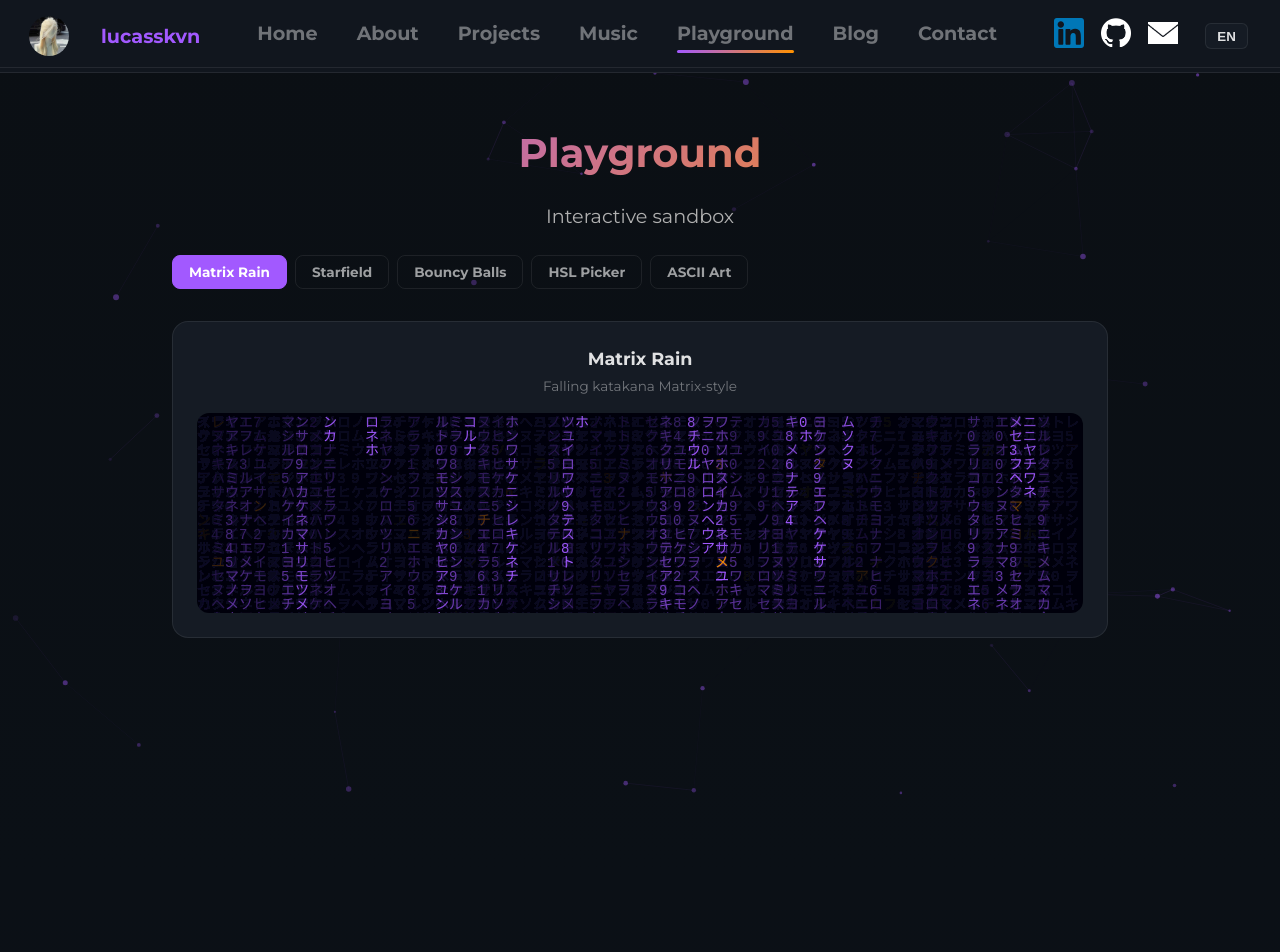
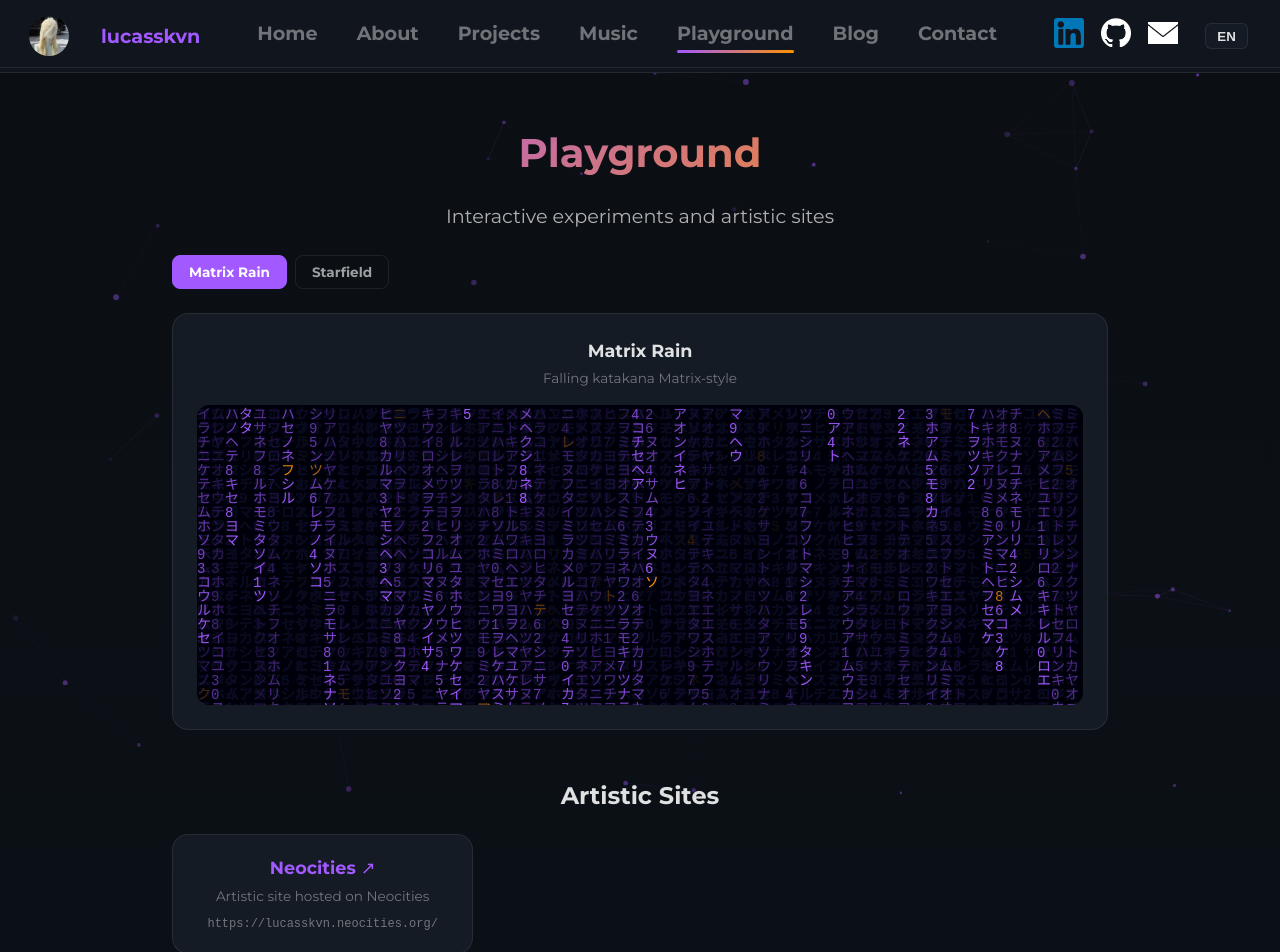
Before and after one commit to lucasskvn/lucasskvn.github.io, a React (Vite) app: page /playground in a window 1280 px wide. Shown: the top 952 px of the page. Built offline with nearby package versions, Linux system fonts and the light colour scheme; no server answers.

Commit message:
[UPDATE] Playground: keep Matrix+Starfield, add artistic sites section

```diff
--- a/src/pages/Playground.tsx
+++ b/src/pages/Playground.tsx
@@ -39,7 +39,7 @@ function MatrixRain() {
   }, []);
 
   return (
-    <canvas ref={canvasRef} style={{ width: '100%', height: 200, borderRadius: 12, display: 'block' }} />
+    <canvas ref={canvasRef} style={{ width: '100%', height: 300, borderRadius: 12, display: 'block' }} />
   );
 }
 
@@ -94,154 +94,23 @@ function Starfield() {
   }, []);
 
   return (
-    <canvas ref={canvasRef} style={{ width: '100%', height: 200, borderRadius: 12, display: 'block' }} />
+    <canvas ref={canvasRef} style={{ width: '100%', height: 300, borderRadius: 12, display: 'block' }} />
   );
 }
 
-/* ─── Color Picker ─── */
-function ColorPicker() {
-  const [hue, setHue] = useState(270);
-  const [saturation, setSaturation] = useState(100);
-  const [lightness, setLightness] = useState(50);
-
-  const color = `hsl(${hue}, ${saturation}%, ${lightness}%)`;
-
-  return (
-    <div style={{ display: 'flex', flexDirection: 'column', gap: 12 }}>
-      <div style={{ width: '100%', height: 80, borderRadius: 10, background: color, transition: 'background 0.2s' }} />
-      <div style={{ display: 'flex', flexDirection: 'column', gap: 8 }}>
-        <label style={{ display: 'flex', justifyContent: 'space-between', color: 'var(--text-secondary)', fontSize: '0.85rem' }}>
-          Hue <span>{hue}°</span>
-        </label>
-        <input type="range" min={0} max={360} value={hue} onChange={e => setHue(+e.target.value)} style={{ width: '100%', accentColor: color }} />
-        <label style={{ display: 'flex', justifyContent: 'space-between', color: 'var(--text-secondary)', fontSize: '0.85rem' }}>
-          Saturation <span>{saturation}%</span>
-        </label>
-        <input type="range" min={0} max={100} value={saturation} onChange={e => setSaturation(+e.target.value)} style={{ width: '100%', accentColor: color }} />
-        <label style={{ display: 'flex', justifyContent: 'space-between', color: 'var(--text-secondary)', fontSize: '0.85rem' }}>
-          Lightness <span>{lightness}%</span>
-        </label>
-        <input type="range" min={0} max={100} value={lightness} onChange={e => setLightness(+e.target.value)} style={{ width: '100%', accentColor: color }} />
-      </div>
-      <code style={{ color: 'var(--text-muted)', fontSize: '0.8rem', textAlign: 'center' }}>{color}</code>
-    </div>
-  );
-}
-
-/* ─── Bouncy Balls ─── */
-function BouncyBalls() {
-  const canvasRef = useRef<HTMLCanvasElement>(null);
-
-  useEffect(() => {
-    const canvas = canvasRef.current;
-    if (!canvas) return;
-    const ctx = canvas.getContext('2d');
-    if (!ctx) return;
-
-    canvas.width = canvas.clientWidth;
-    canvas.height = canvas.clientHeight;
-
-    const balls = Array.from({ length: 15 }, () => ({
-      x: Math.random() * canvas.width,
-      y: Math.random() * canvas.height,
-      vx: (Math.random() - 0.5) * 4,
-      vy: (Math.random() - 0.5) * 4,
-      r: Math.random() * 12 + 6,
-      hue: Math.random() * 360,
-    }));
-
-    const draw = () => {
-      ctx.fillStyle = 'rgba(11, 15, 20, 0.1)';
-      ctx.fillRect(0, 0, canvas.width, canvas.height);
-
-      for (const b of balls) {
-        b.x += b.vx;
-        b.y += b.vy;
-        if (b.x < b.r || b.x > canvas.width - b.r) b.vx *= -1;
-        if (b.y < b.r || b.y > canvas.height - b.r) b.vy *= -1;
-
-        ctx.beginPath();
-        ctx.arc(b.x, b.y, b.r, 0, Math.PI * 2);
-        ctx.fillStyle = `hsl(${b.hue}, 80%, 60%)`;
-        ctx.fill();
-        b.hue = (b.hue + 1) % 360;
-      }
-    };
-
-    const interval = setInterval(draw, 30);
-    return () => clearInterval(interval);
-  }, []);
-
-  return (
-    <canvas ref={canvasRef} style={{ width: '100%', height: 200, borderRadius: 12, display: 'block' }} />
-  );
-}
-
-/* ─── ASCII Art Generator ─── */
-function AsciiArt() {
-  const [text, setText] = useState('lucasskvn');
-  const [art, setArt] = useState('');
-
-  const generate = () => {
-    if (!text) { setArt(''); return; }
-    const chars = '@%#*+=-:. ';
-    const lines: string[] = [];
-    const w = 40;
-    const h = 8;
-    for (let y = 0; y < h; y++) {
-      let line = '';
-      for (let x = 0; x < w; x++) {
-        const i = Math.floor(Math.random() * chars.length);
-        line += chars[i];
-      }
-      lines.push(line);
-    }
-    // Insert text in the middle
-    const mid = Math.floor(h / 2);
-    const start = Math.floor((w - text.length) / 2);
-    const arr = lines[mid].split('');
-    for (let i = 0; i < text.length; i++) {
-      if (start + i < w) arr[start + i] = text[i];
-    }
-    lines[mid] = arr.join('');
-    setArt(lines.join('\n'));
-  };
-
-  return (
-    <div style={{ display: 'flex', flexDirection: 'column', gap: 10 }}>
-      <div style={{ display: 'flex', gap: 8 }}>
-        <input
-          value={text}
-          onChange={e => setText(e.target.value)}
-          placeholder="Type something..."
-          style={{
-            flex: 1, padding: '0.5rem 0.75rem', borderRadius: 8, border: '1px solid var(--border)',
-            background: 'var(--bg-card)', color: 'var(--text-primary)', fontFamily: 'inherit', fontSize: '0.9rem', outline: 'none',
-          }}
-          onKeyDown={e => e.key === 'Enter' && generate()}
-        />
-        <button onClick={generate} style={{
-          padding: '0.5rem 1rem', borderRadius: 8, border: 'none', background: 'var(--accent)', color: '#fff',
-          fontWeight: 600, cursor: 'pointer', fontSize: '0.85rem',
-        }}>Go</button>
-      </div>
-      {art && (
-        <pre style={{
-          background: '#0d1117', color: '#3fb950', padding: '1rem', borderRadius: 10,
-          fontSize: '0.7rem', lineHeight: 1.2, overflow: 'auto', margin: 0, fontFamily: 'monospace',
-        }}>{art}</pre>
-      )}
-    </div>
-  );
-}
-
-/* ─── Main Page ─── */
+/* ─── Experiments ─── */
 const experiments = [
   { id: 'matrix', title: { fr: 'Pluie Matrix', en: 'Matrix Rain' }, desc: { fr: 'Katakana qui tombent façon Matrix', en: 'Falling katakana Matrix-style' }, comp: MatrixRain },
   { id: 'starfield', title: { fr: 'Champ d\'étoiles', en: 'Starfield' }, desc: { fr: 'Warp speed à travers les étoiles', en: 'Warp speed through stars' }, comp: Starfield },
-  { id: 'bounce', title: { fr: 'Balles rebondissantes', en: 'Bouncy Balls' }, desc: { fr: 'Des balles colorées qui rebondissent', en: 'Colorful bouncing balls' }, comp: BouncyBalls },
-  { id: 'color', title: { fr: 'Nuancier HSL', en: 'HSL Picker' }, desc: { fr: 'Joue avec les couleurs en temps réel', en: 'Play with colors in real-time' }, comp: ColorPicker },
-  { id: 'ascii', title: { fr: 'ASCII Art', en: 'ASCII Art' }, desc: { fr: 'Génère du texte en art ASCII', en: 'Generate ASCII text art' }, comp: AsciiArt },
+];
+
+/* ─── Sites ─── */
+const sites = [
+  {
+    title: 'Neocities',
+    url: 'https://lucasskvn.neocities.org/',
+    desc: { fr: 'Site artistique hébergé sur Neocities', en: 'Artistic site hosted on Neocities' },
+  },
 ];
 
 export default function Playground({ lang }: { lang: 'fr' | 'en' }) {
@@ -253,13 +122,14 @@ export default function Playground({ lang }: { lang: 'fr' | 'en' }) {
     <div className="page-container fade-in">
       <SEO
         title="Playground"
-        description={lang === 'fr' ? 'Bac à sable interactif — expériences CSS/JS' : 'Interactive sandbox — CSS/JS experiments'}
+        description={lang === 'fr' ? 'Bac à sable interactif — expériences et sites artistiques' : 'Interactive sandbox — experiments and artistic sites'}
         path="/playground"
       />
       <h1 className="title">Playground</h1>
-      <p className="subtitle">{lang === 'fr' ? 'Bac à sable interactif' : 'Interactive sandbox'}</p>
+      <p className="subtitle">{lang === 'fr' ? 'Expériences interactives et sites artistiques' : 'Interactive experiments and artistic sites'}</p>
 
-      <div style={{ display: 'flex', gap: '0.5rem', flexWrap: 'wrap', marginBottom: '2rem' }}>
+      {/* Experiments */}
+      <div style={{ display: 'flex', gap: '0.5rem', flexWrap: 'wrap', marginBottom: '1.5rem' }}>
         {experiments.map(exp => (
           <button
             key={exp.id}
@@ -279,12 +149,51 @@ export default function Playground({ lang }: { lang: 'fr' | 'en' }) {
 
       <div style={{
         background: 'var(--bg-card)', border: '1px solid var(--border)', borderRadius: 16,
-        padding: '1.5rem', marginBottom: '2rem',
+        padding: '1.5rem', marginBottom: '3rem',
       }}>
         <h3 style={{ margin: '0 0 0.25rem', color: 'var(--text-primary)', fontSize: '1.1rem' }}>{current.title[lang]}</h3>
         <p style={{ margin: '0 0 1rem', color: 'var(--text-muted)', fontSize: '0.85rem' }}>{current.desc[lang]}</p>
         <current.comp />
       </div>
+
+      {/* Artistic Sites */}
+      <h2 className="section-title">{lang === 'fr' ? 'Sites artistiques' : 'Artistic Sites'}</h2>
+      <div style={{ display: 'grid', gridTemplateColumns: 'repeat(auto-fill, minmax(280px, 1fr))', gap: '1rem' }}>
+        {sites.map(site => (
+          <a
+            key={site.title}
+            href={site.url}
+            target="_blank"
+            rel="noopener noreferrer"
+            style={{
+              display: 'flex', flexDirection: 'column', gap: '0.3rem',
+              background: 'var(--bg-card)', border: '1px solid var(--border)',
+              borderRadius: 16, padding: '1.25rem', textDecoration: 'none',
+              transition: 'transform 0.2s, box-shadow 0.2s, border-color 0.2s',
+            }}
+            onMouseEnter={e => {
+              (e.currentTarget as HTMLElement).style.transform = 'translateY(-4px)';
+              (e.currentTarget as HTMLElement).style.boxShadow = '0 8px 32px rgba(162, 89, 255, 0.12)';
+              (e.currentTarget as HTMLElement).style.borderColor = 'color-mix(in srgb, var(--accent) 30%, var(--border))';
+            }}
+            onMouseLeave={e => {
+              (e.currentTarget as HTMLElement).style.transform = '';
+              (e.currentTarget as HTMLElement).style.boxShadow = '';
+              (e.currentTarget as HTMLElement).style.borderColor = '';
+            }}
+          >
+            <span style={{ fontSize: '1.1rem', fontWeight: 700, color: 'var(--accent)' }}>
+              {site.title} ↗
+            </span>
+            <span style={{ fontSize: '0.85rem', color: 'var(--text-muted)' }}>
+              {site.desc[lang]}
+            </span>
+            <span style={{ fontSize: '0.75rem', color: 'var(--text-muted)', fontFamily: 'monospace', marginTop: '0.25rem' }}>
+              {site.url}
+            </span>
+          </a>
+        ))}
+      </div>
     </div>
   );
 }
```
Also changed, not shown: 1 other file (tests, documents, lock files or other folders).
